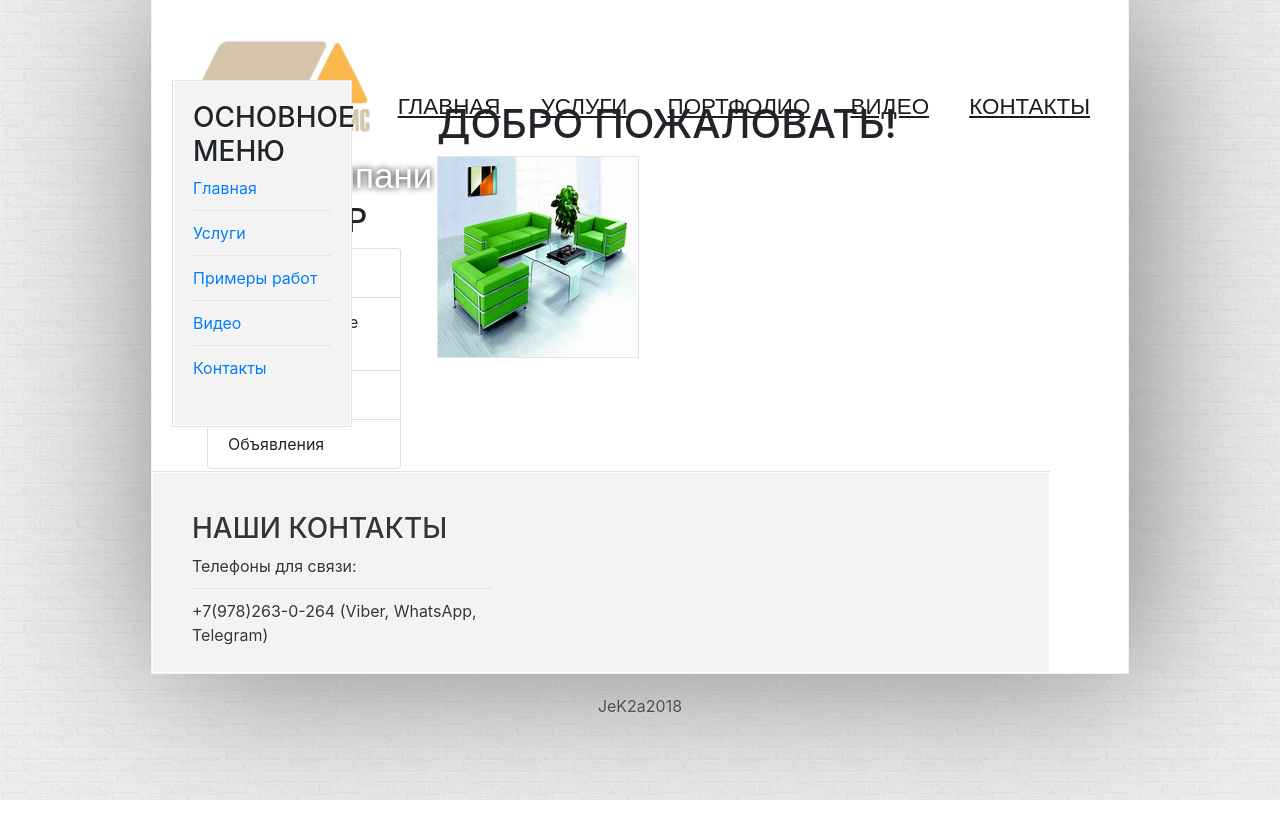
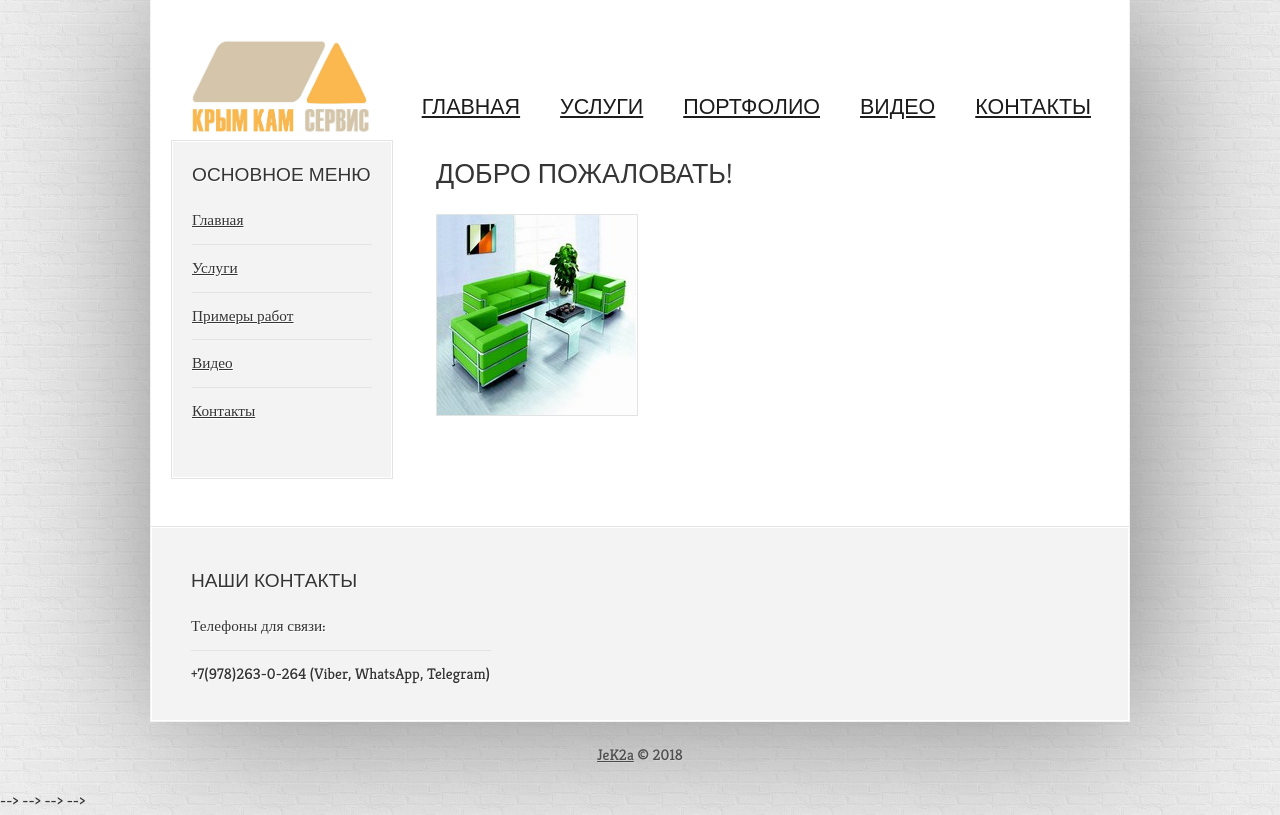
Before and after one commit to JeK2a/portfolio, a PHP site: page / in a window 1280 px wide. Run offline with PHP 8.4, Linux system fonts and the light colour scheme.

Commit message:
Доработано

```diff
--- a/application/views/template_view.php
+++ b/application/views/template_view.php
@@ -5,28 +5,28 @@
     <meta http-equiv="content-type" content="text/html; charset=utf-8"/>
     <meta name="description" content=""/>
     <meta name="keywords" content=""/>
-		<title>JeK2a</title>
+
+
+<!--    <link rel="stylesheet" href="https://stackpath.bootstrapcdn.com/bootstrap/4.1.0/css/bootstrap.min.css" integrity="sha384-9gVQ4dYFwwWSjIDZnLEWnxCjeSWFphJiwGPXr1jddIhOegiu1FwO5qRGvFXOdJZ4" crossorigin="anonymous">-->
+
     <link href="http://fonts.googleapis.com/css?family=Open+Sans" rel="stylesheet" type="text/css"/>
     <link href="http://fonts.googleapis.com/css?family=Kreon" rel="stylesheet" type="text/css"/>
     <link rel="stylesheet" type="text/css" href="/css/style.css"/>
 
-        <link rel="stylesheet" href="/css/bootstrap.min.css" integrity="sha384-WskhaSGFgHYWDcbwN70/dfYBj47jz9qbsMId/iRN3ewGhXQFZCSftd1LZCfmhktB" crossorigin="anonymous">
-        <script src="/js/bootstrap.min.js" integrity="sha384-smHYKdLADwkXOn1EmN1qk/HfnUcbVRZyYmZ4qpPea6sjB/pTJ0euyQp0Mk8ck+5T" crossorigin="anonymous"></script>
+    <title>JeK2a</title>
 
-        <script src="https://code.jquery.com/jquery-3.3.1.slim.min.js" integrity="sha384-q8i/X+965DzO0rT7abK41JStQIAqVgRVzpbzo5smXKp4YfRvH+8abtTE1Pi6jizo" crossorigin="anonymous"></script>
-        <script src="https://cdnjs.cloudflare.com/ajax/libs/popper.js/1.14.3/umd/popper.min.js" integrity="sha384-ZMP7rVo3mIykV+2+9J3UJ46jBk0WLaUAdn689aCwoqbBJiSnjAK/l8WvCWPIPm49" crossorigin="anonymous"></script>
+<!--    <script src="/js/jquery-1.6.2.js" type="text/javascript"></script>-->
 
-
-		<script src="/js/jquery-1.6.2.js" type="text/javascript"></script>
 </head>
 <body>
 <div id="wrapper">
+
     <div id="header">
         <div id="logo">
             <p>
                 <a href=""><img src="../images/logo.jpg"  width="180" " alt="lorem"></a>
             </p>
-					<a href="/">JeK2a</span> <span class="cms">Компани</span></a>
+            <!--					<a href="/">JeK2a</span> <span class="cms">Компани</span></a>-->
         </div>
         <div id="menu">
             <ul>
@@ -38,24 +38,8 @@
             </ul>
             <br class="clearfix"/>
         </div>
-
-                <div class = "col-md-3 col-md-pull-9">
-                    <h2>Сайдбар</h2>
-                    <ul class="list-group">
-                        <li class="list-group-item">Автосалоны
-                            <span class="badge">19</span>
-                        </li>
-                        <li class="list-group-item">Автомастерские
-                            <span class="badge">178</span>
-                        </li>
-                        <li class="list-group-item">Ремонт
-                        </li>
-                        <li class="list-group-item">Объявления
-                        </li>
-                    </ul>
     </div>
 
-			</div>
     <div id="page">
         <div id="sidebar">
             <div class="side-box">
@@ -77,6 +61,7 @@
         </div>
         <br class="clearfix"/>
     </div>
+
     <div id="page-bottom">
         <div id="page-bottom-sidebar">
             <h3>Наши контакты</h3>
@@ -87,9 +72,40 @@
         </div>
         <br class="clearfix"/>
     </div>
+
 </div>
 <div id="footer">
-			<a href="/">JeK2a</a>2018</a>
+    <a href="/">JeK2a</a> &copy; 2018</a>
 </div>
+
+<!--<script src="https://code.jquery.com/jquery-3.3.1.slim.min.js" integrity="sha384-q8i/X+965DzO0rT7abK41JStQIAqVgRVzpbzo5smXKp4YfRvH+8abtTE1Pi6jizo" crossorigin="anonymous"></script>-->
+<!--<script src="https://cdnjs.cloudflare.com/ajax/libs/popper.js/1.14.0/umd/popper.min.js" integrity="sha384-cs/chFZiN24E4KMATLdqdvsezGxaGsi4hLGOzlXwp5UZB1LY//20VyM2taTB4QvJ" crossorigin="anonymous"></script>-->
+<!--<script src="https://stackpath.bootstrapcdn.com/bootstrap/4.1.0/js/bootstrap.min.js" integrity="sha384-uefMccjFJAIv6A+rW+L4AHf99KvxDjWSu1z9VI8SKNVmz4sk7buKt/6v9KI65qnm" crossorigin="anonymous"></script>-->
+
 </body>
 </html>
+
+
+
+<!--<!doctype html>-->
+<!--<html lang="en">-->
+<!--<head>-->
+<!--    <!-- Required meta tags -->-->
+<!--    <meta charset="utf-8">-->
+<!--    <meta name="viewport" content="width=device-width, initial-scale=1, shrink-to-fit=no">-->
+<!---->
+<!--    <!-- Bootstrap CSS -->-->
+<!--    <link rel="stylesheet" href="https://stackpath.bootstrapcdn.com/bootstrap/4.1.0/css/bootstrap.min.css" integrity="sha384-9gVQ4dYFwwWSjIDZnLEWnxCjeSWFphJiwGPXr1jddIhOegiu1FwO5qRGvFXOdJZ4" crossorigin="anonymous">-->
+<!---->
+<!--    <title>Hello, world!</title>-->
+<!--</head>-->
+<!--<body>-->
+<!---->
+<!---->
+<!--<!-- Optional JavaScript -->-->
+<!--<!-- jQuery first, then Popper.js, then Bootstrap JS -->-->
+<!--<script src="https://code.jquery.com/jquery-3.3.1.slim.min.js" integrity="sha384-q8i/X+965DzO0rT7abK41JStQIAqVgRVzpbzo5smXKp4YfRvH+8abtTE1Pi6jizo" crossorigin="anonymous"></script>-->
+<!--<script src="https://cdnjs.cloudflare.com/ajax/libs/popper.js/1.14.0/umd/popper.min.js" integrity="sha384-cs/chFZiN24E4KMATLdqdvsezGxaGsi4hLGOzlXwp5UZB1LY//20VyM2taTB4QvJ" crossorigin="anonymous"></script>-->
+<!--<script src="https://stackpath.bootstrapcdn.com/bootstrap/4.1.0/js/bootstrap.min.js" integrity="sha384-uefMccjFJAIv6A+rW+L4AHf99KvxDjWSu1z9VI8SKNVmz4sk7buKt/6v9KI65qnm" crossorigin="anonymous"></script>-->
+<!--</body>-->
+<!--</html>-->
```
Lines whose indentation alone changed are shown as unchanged.
